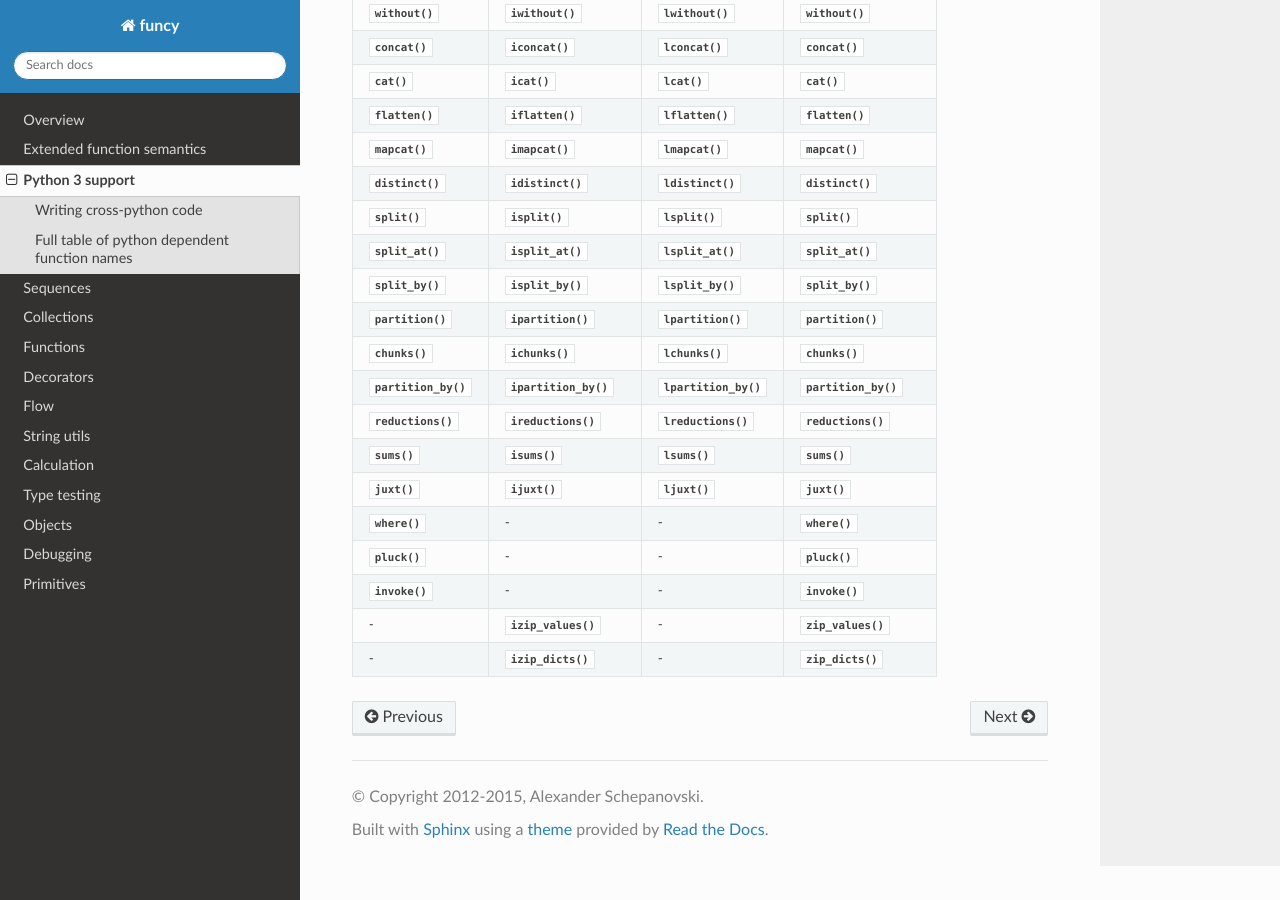
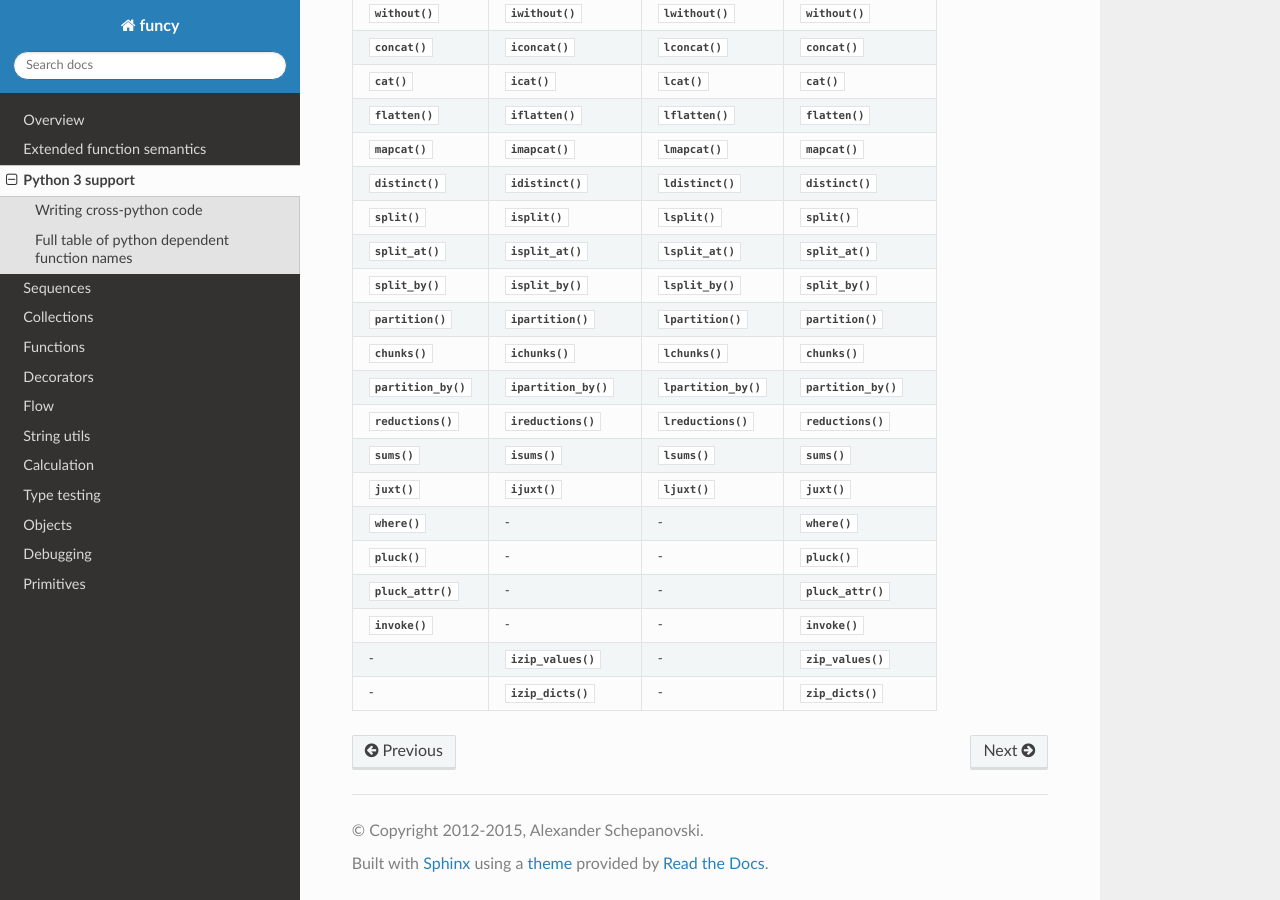
Before and after one commit to Jamaal224/funcy, a Sphinx documentation site: the page built from docs/python3.rst, in a window 1280 px wide and 900 px high, scrolled down 949 px. Built offline with Sphinx 7.4.7 and the Read the Docs theme 2.0.0, drawn with Linux system fonts in a browser that asks for light colours.

Commit message:
Add pluck_attr() to python 3 docs page

```diff
--- a/docs/python3.rst
+++ b/docs/python3.rst
@@ -55,6 +55,7 @@ Python 2 / list         Python 2 / iterator     Python 3 / list       Python 3 /
 
 :func:`where`           *-*                     *-*                   :func:`where`
 :func:`pluck`           *-*                     *-*                   :func:`pluck`
+:func:`pluck_attr`      *-*                     *-*                   :func:`pluck_attr`
 :func:`invoke`          *-*                     *-*                   :func:`invoke`
 
 *-*                     :func:`izip_values`     *-*                   :func:`zip_values`
```
